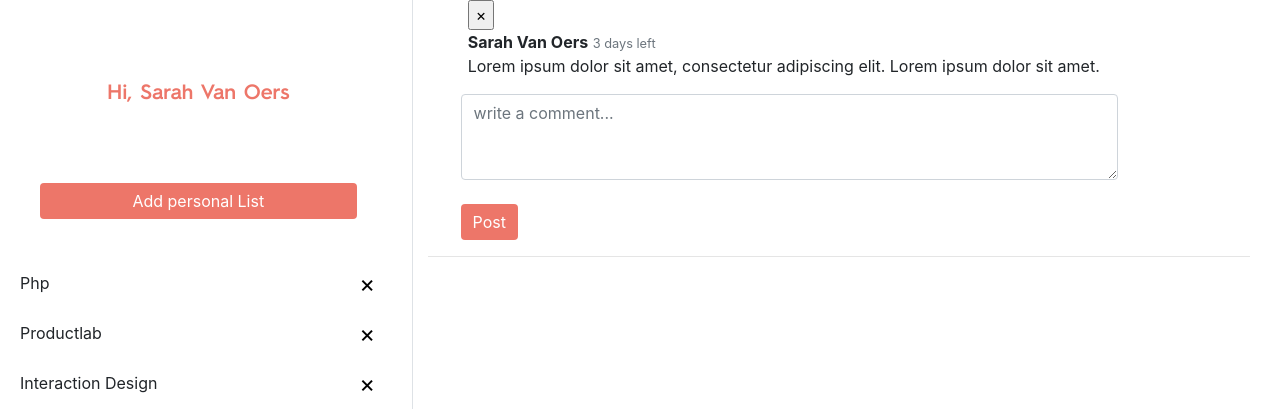
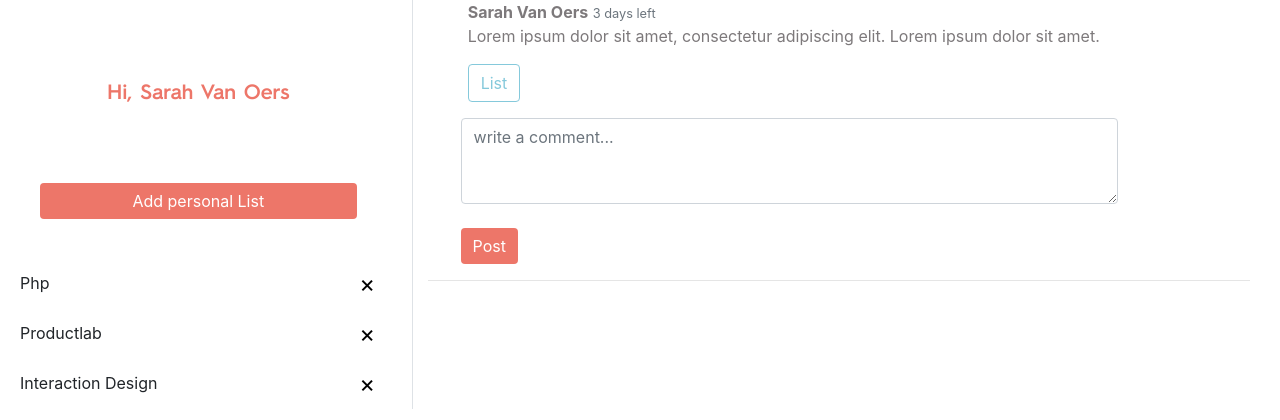
Before and after one commit to sarahvanoers/Todo_application, a PHP site: page /home.php in a window 1280 px wide. Shown: the part 110-530 px from the top of the page. Run offline with PHP 8.4, Linux system fonts and the light colour scheme; some libraries are stand-ins or nearby versions; some web fonts are replaced.

Commit message:
post comment

```diff
--- a/css/style.css
+++ b/css/style.css
@@ -209,8 +209,8 @@ li {
     border-right-width: 7px;
     height: auto;
 }
-.card {
-    margin-top: -40%;
+.media-body {
+    color:#7d797b;
 }
 .commentPost {
     width: 80%;
@@ -220,6 +220,13 @@ li {
         background-color:#ed7669;
         border:none;
         margin-left: 4%;
+}
+.tagList {
+   color: #85c9db !important;
+   border-color: #85c9db !important;
+}
+.tagList:hover {
+    background-color: #85c9db;
 }
 /*
 -------------------------------
--- a/home.php
+++ b/home.php
@@ -80,21 +80,21 @@
                 <ul class="media-list">
                         <li class="media">
                             <div class="media-body">
-                            <input type="submit" class="" value="&times;"></span></li>
+                            <a href="#"><i class="fas fa-check"></i></a>
                             <strong class="nameUser">Sarah Van Oers</strong>
                             <span class="text-muted pull-right">
-                                    <small class="text-muted">3 days left</small>
-                                </span>
+                                <small class="text-muted">3 days left</small>
+                            </span>
                                 <p>
                                     Lorem ipsum dolor sit amet, consectetur adipiscing elit.
                                     Lorem ipsum dolor sit amet.
                                 </p>
+                                <input type="submit"class="btn btn-outline-primary tagList" value="List"></input>
                             </div>
                             </div>
                             <textarea class="form-control commentPost" placeholder="write a comment..." rows="3"></textarea>
                             <br>
                             <input type="submit" class="btn btn-secondary postBtn" value="Post"></input>
-
                         </li>
                         <hr>
                     </ul>
```
